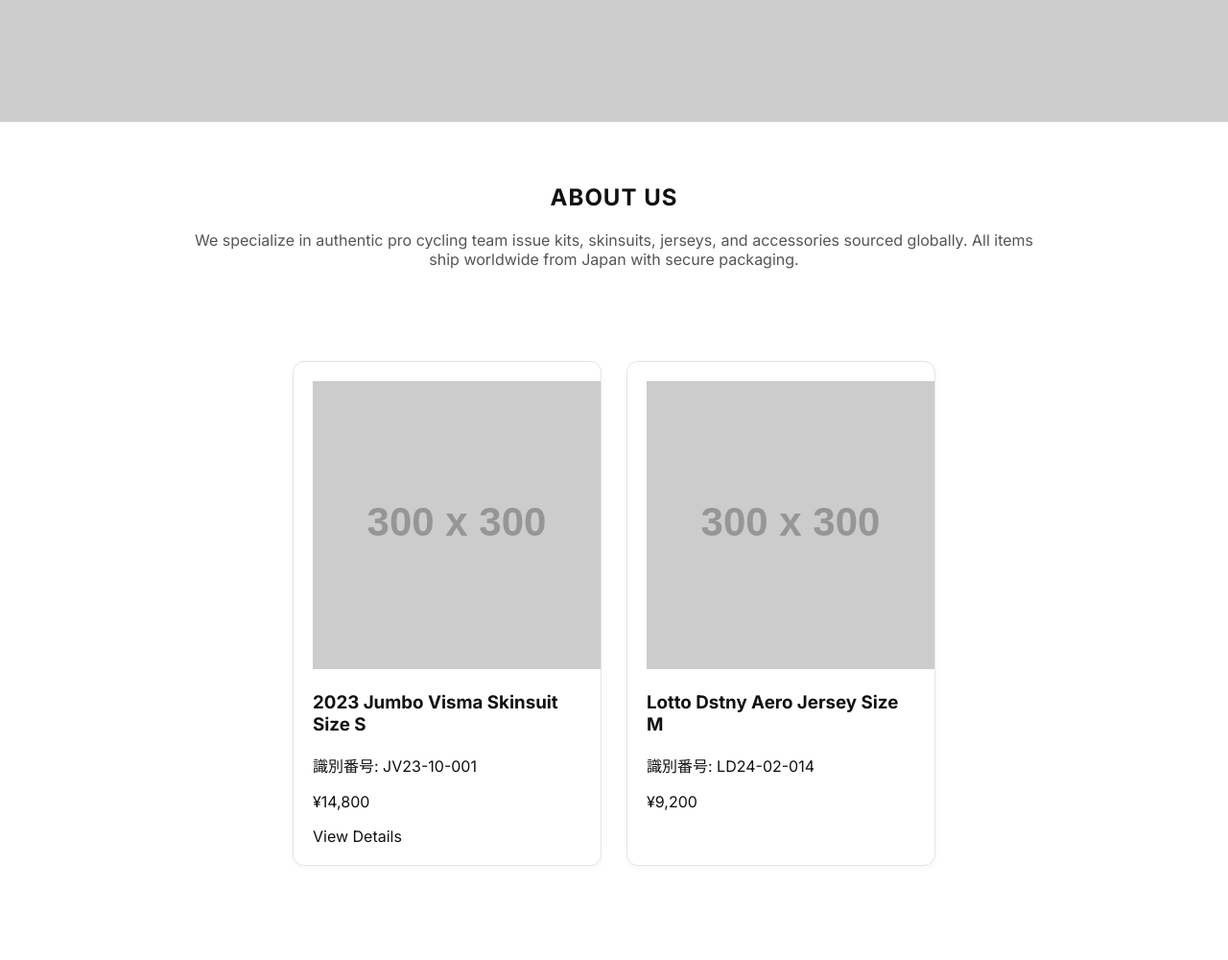
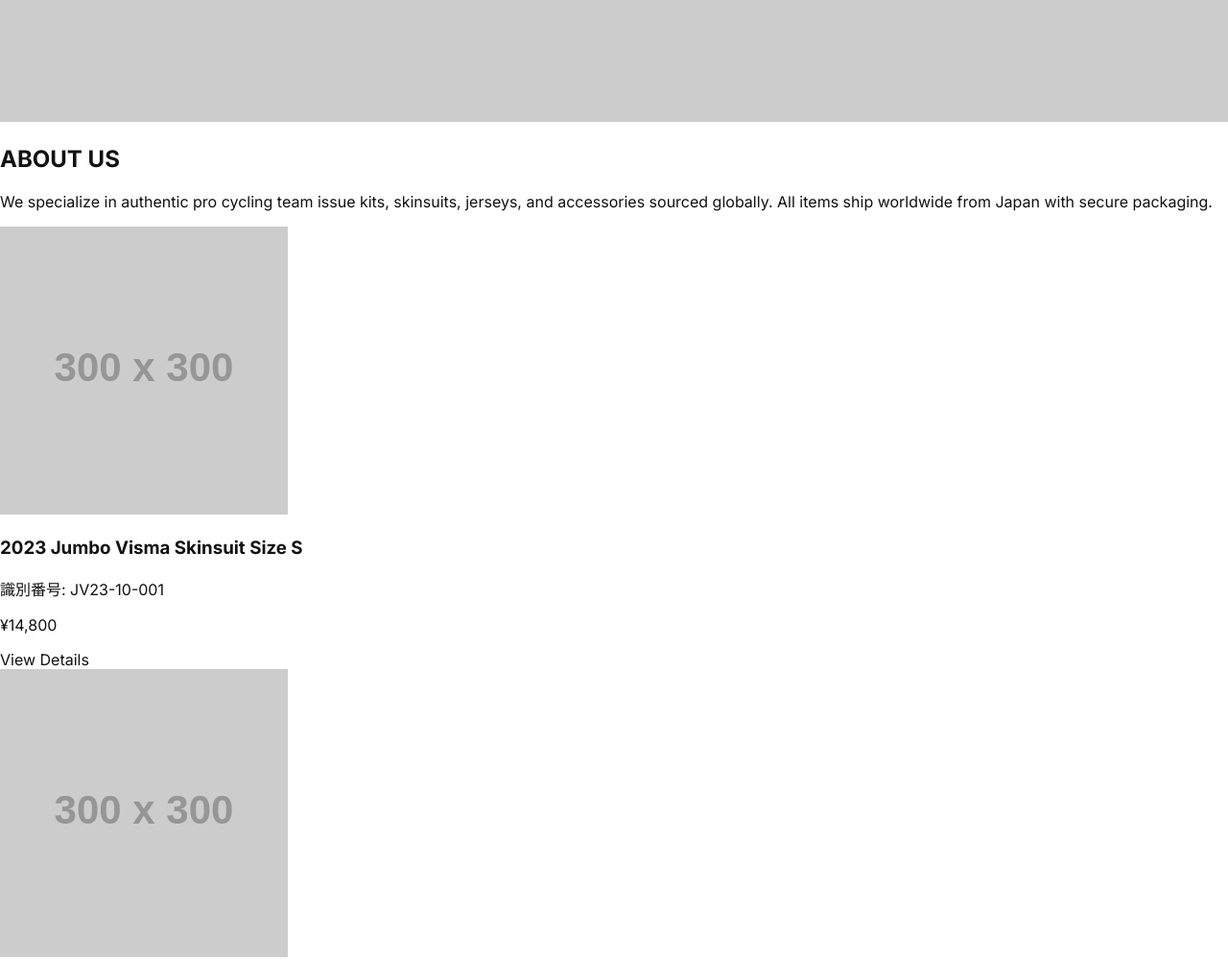
Before and after one commit to kiyuna973-rgb/kiyuna973-rgb.github.io, a plain HTML site: page index.html in a window 1280 px wide. Shown: the part 284-1284 px from the top of the page at 96% size. Before the commit the page ends 1226 px from the top, so only its background shows below. Drawn offline with Linux system fonts and the light colour scheme; placeholder pictures from the web are drawn by us.

Commit message:
Update style.css

```diff
--- a/style.css
+++ b/style.css
@@ -4,6 +4,7 @@
   background: #ffffff;
   color: #111;
 }
+
 a {
   text-decoration: none;
   color: inherit;
@@ -14,10 +15,12 @@
   position: relative;
   text-align: center;
 }
+
 .hero-img {
   width: 100%;
   height: auto;
 }
+
 .hero-text {
   position: absolute;
   top: 50%;
@@ -26,48 +29,12 @@
   color: #fff;
   text-shadow: 0 2px 6px rgba(0,0,0,0.4);
 }
+
 .hero-text h1 {
   font-size: 42px;
   font-weight: 700;
 }
+
 .hero-text p {
   font-size: 18px;
 }
-
-/* INTRO */
-.intro {
-  padding: 40px 20px;
-  text-align: center;
-  max-width: 900px;
-  margin: auto;
-}
-.intro h2 {
-  font-size: 24px;
-  letter-spacing: 1px;
-}
-.intro p {
-  margin-top: 10px;
-  font-size: 16px;
-  color: #555;
-}
-
-/* PRODUCT GRID */
-.products {
-  display: flex;
-  flex-wrap: wrap;
-  gap: 26px;
-  justify-content: center;
-  padding: 40px 20px;
-}
-.item {
-  background: #fff;
-  padding: 20px;
-  width: 280px;
-  border-radius: 12px;
-  border: 1px solid #e5e5e5;
-  box-shadow: 0 2px 6px rgba(0,0,0,0.04);
-  transition: 0.2s;
-}
-.item:hover {
-  box-shadow: 0 4px 14px rgba(0,0,0,0.08);
-  transform
```
